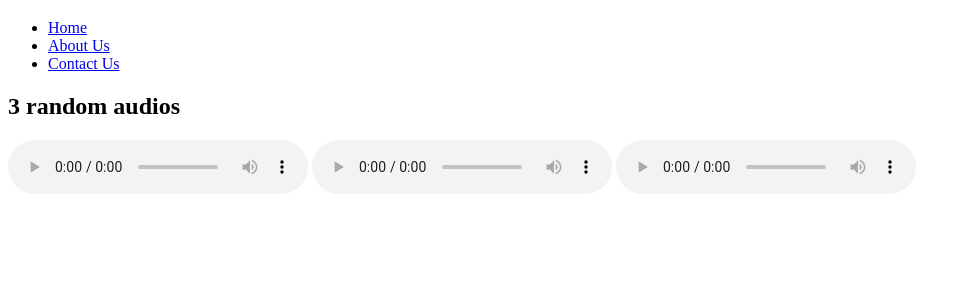
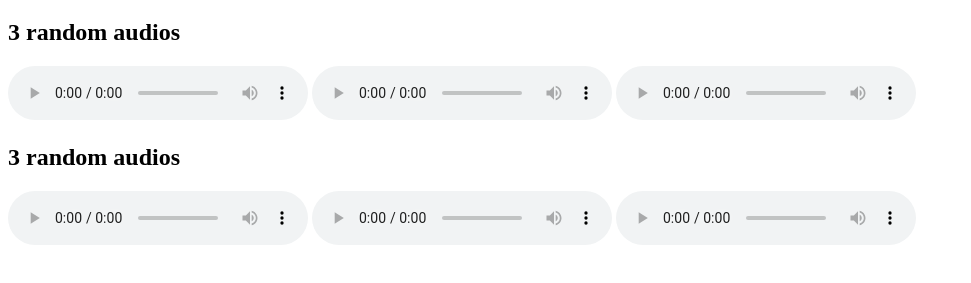
Before and after one commit to acciojob/semantic-navbar-and-audios-SangmalaSuryavanshi, a website: page main.html in a window 1280 px wide. Shown: the part 61-344 px from the top of the page, without its empty margins (0-971 px from the left). Drawn offline with Linux system fonts and the light colour scheme.

Commit message:
created a submission

```diff
--- a/main.html
+++ b/main.html
@@ -14,20 +14,23 @@
 <!-- the entire body must be written by student -->
 
 <!-- Semantic Navbar -->
-<nav>
-	<ul>
-		<li><a href="https://commondatastorage.googleapis.com/codeskulptor-demos/DDR_assets/Kangaroo_MusiQue_-_The_Neverwritten_Role_Playing_Game.mp3">Home</a></li>
-		<li><a href="https://commondatastorage.googleapis.com/codeskulptor-assets/Epoq-Lepidoptera.ogg">About Us</a></li>
-		<li><a href="https://codeskulptor-demos.commondatastorage.googleapis.com/pang/paza-moduless.mp3">Contact Us</a></li>
-	</ul>
-</nav>
+<h2>3 random audios</h2>
+<audio controls>
+  <source src="http://commondatastorage.googleapis.com/codeskulptor-demos/DDR_assets/Kangaroo_MusiQue_-_The_Neverwritten_Role_Playing_Game.mp3" type="audio/mpeg">
+</audio>
+<audio controls>
+  <source src="http://commondatastorage.googleapis.com/codeskulptor-assets/Epoq-Lepidoptera.ogg" type="audio/ogg">
+</audio>
+<audio controls>
+  <source src="http://codeskulptor-demos.commondatastorage.googleapis.com/pang/paza-moduless.mp3" type="audio/mpeg">
+</audio>
 	<div>
     <h2>3 random audios</h2>
     <audio controls>
         <source src="https://commondatastorage.googleapis.com/codeskulptor-demos/DDR_assets/Kangaroo_MusiQue_-_The_Neverwritten_Role_Playing_Game.mp3" type="audio/mpeg">
     </audio>
     <audio controls>
-			<source src="https://commondatastorage.googleapis.com/codeskulptor-assets/Epoq-Lepidoptera.ogg" type="audio/mpeg">
+        <source src="https://commondatastorage.googleapis.com/codeskulptor-assets/Epoq-Lepidoptera.ogg" type="audio/ogg">
     </audio>
     <audio controls>
         <source src="https://codeskulptor-demos.commondatastorage.googleapis.com/pang/paza-moduless.mp3" type="audio/mpeg">
```
Lines whose indentation alone changed are shown as unchanged.
